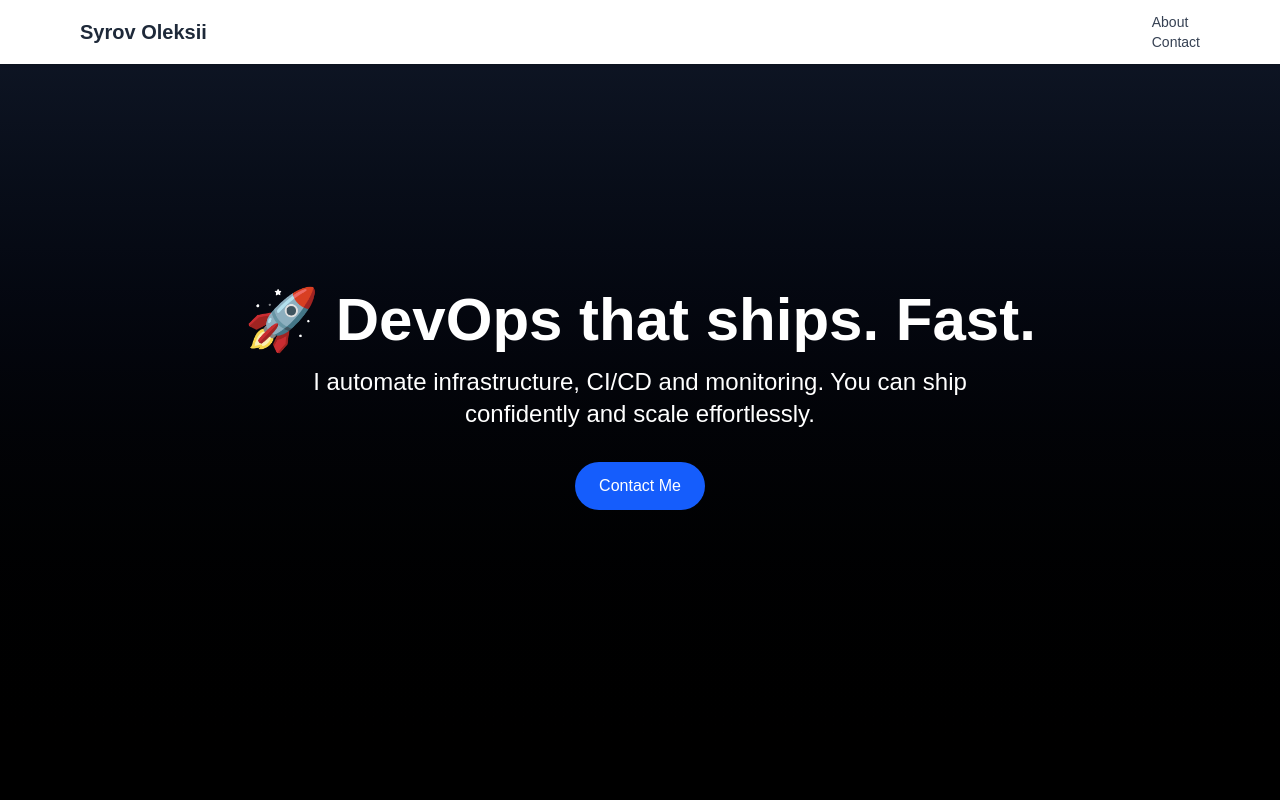
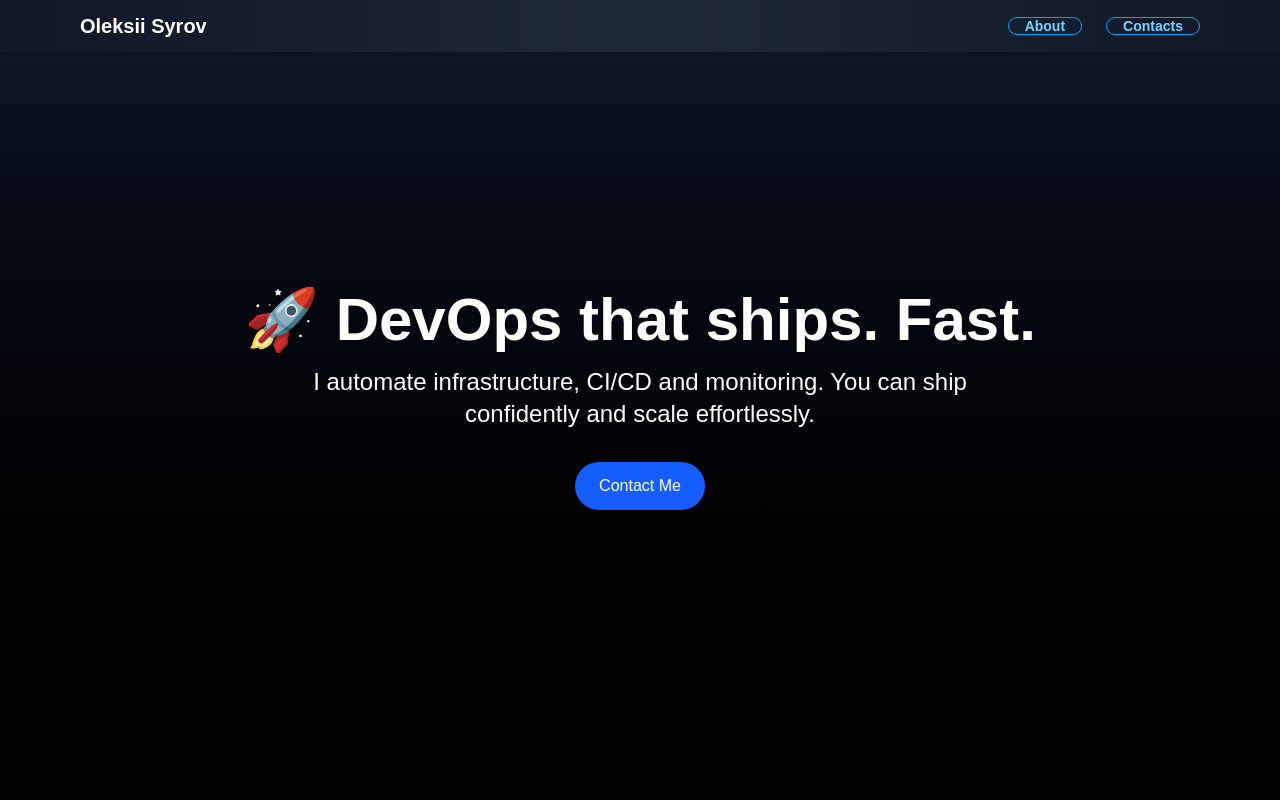
Before and after one commit to Lexani42/portfolio_landing, a Next.js app: page / in a window 1280 px wide. Shown: the top 800 px of the page. Built offline with nearby package versions, Linux system fonts and the light colour scheme.

Commit message:
Change header styling, add closing header while scrolling

```diff
--- a/package.json
+++ b/package.json
@@ -9,6 +9,7 @@
     "lint": "next lint"
   },
   "dependencies": {
+    "classnames": "^2.5.1",
     "next": "15.4.1",
     "postcss": "^8.5.6",
     "react": "19.1.0",
--- a/src/app/components/Header.tsx
+++ b/src/app/components/Header.tsx
@@ -1,19 +1,46 @@
 'use client';
 
+import { useEffect, useState } from "react";
+import classNames from 'classnames';
+
 export default function Header() {
+    const [isVisible, setIsVisible] = useState(true);
+    const [lastScrollY, setLastScrollY] = useState(0);
+
+    useEffect(() => {
+        const handleScroll = () => {
+            const currentScrollY = window.scrollY;
+            setIsVisible(lastScrollY > currentScrollY || currentScrollY < 10);
+            setLastScrollY(currentScrollY);
+        };
+
+        window.addEventListener('scroll', handleScroll, { passive: true });
+        return () => window.removeEventListener('scroll', handleScroll);
+    }, [lastScrollY]);
+
     return (
-        <header className="fixed top-0 left-0 w-full z-50 bg-white bg-opacity-90 backdrop-blur shadow-sm">
-            <nav className="max-w-6xl mx-auto px-4 py-3 flex justify-between items-center">
-                <div className="text-xl font-bold text-gray-800">Syrov Oleksii</div>
-                <ul className="fkex gap-6 text-gray-700 font-medium text-sm">
+        <header
+            className={classNames(
+                'fixed top-0 left-0 w-full z-50 transition-transform duration-300',
+                {
+                    'transform -translate-y-full': !isVisible,
+                    'transform translate-y-0': isVisible,
+                }
+            )}
+        >
+            <div className="bg-gradient-to-r from-gray-900 via-gray-800 to-gray-900 backdrop-blur-md shadow-sm">
+                <nav className="max-w-6xl mx-auto px-4 py-3 flex justify-between items-center text-white ">
+                    <div className="text-xl font-extrabold tesxt-sky-400">Oleksii Syrov</div>
+                    <ul className="flex gap-6 font-semibold text-sm">
                         <li>
-                        <a href="#about" className="hover:text-blue-600 transition">About</a>
+                            <a href="#about" className="px-4 oy-2 rounded-full border border-sky-500 text-sky-300 hover:bg-sky-500 hover:text-gray-900 transition-colors duration-300">About</a>
                         </li>
                         <li>
-                        <a href="#contact" className="hover:text-blue-600 transition">Contact</a>
+                            <a href="#contact" className="px-4 oy-2 rounded-full border border-sky-500 text-sky-300 hover:bg-sky-500 hover:text-gray-900 transition-colors duration-300">Contacts</a>
                         </li>
                     </ul>
                 </nav>
+            </div>
         </header>
     );
 }
```
Also changed, not shown: 1 other file (tests, documents, lock files or other folders). Lines whose indentation alone changed are shown as unchanged.
